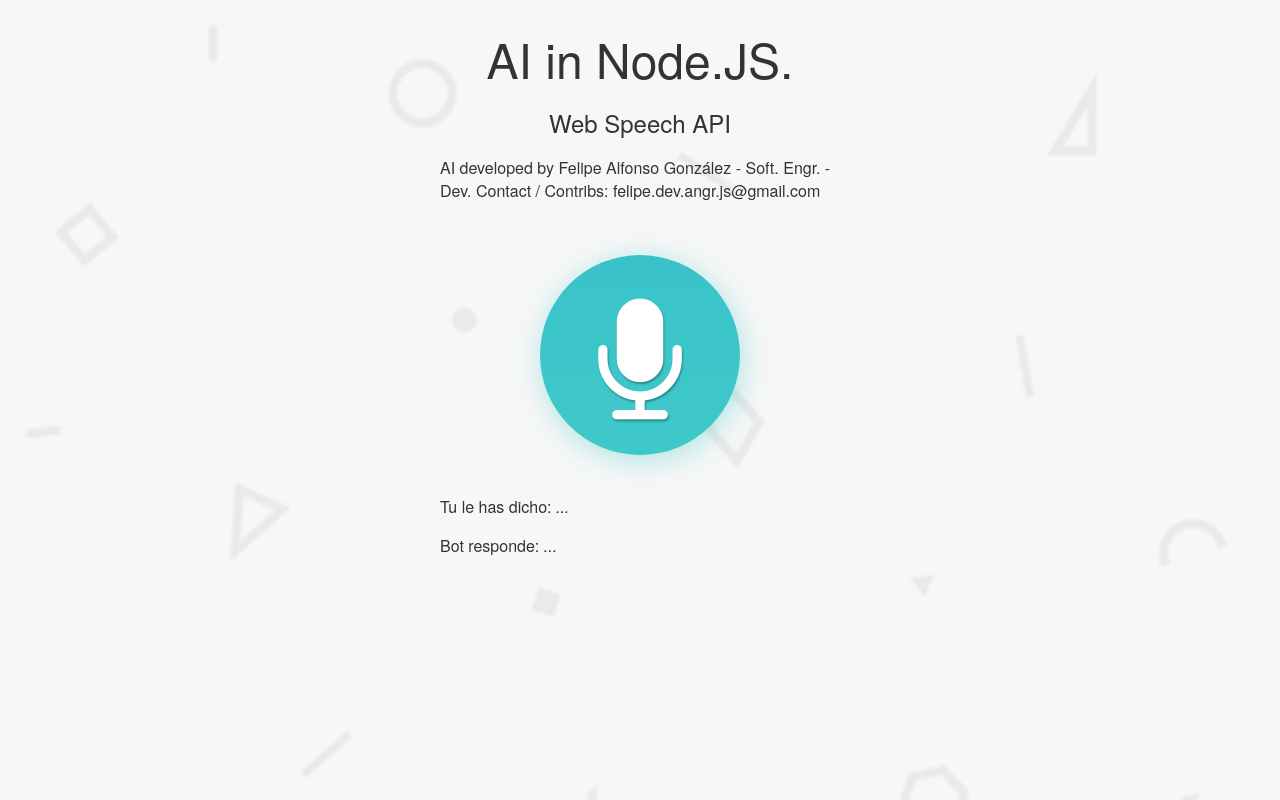
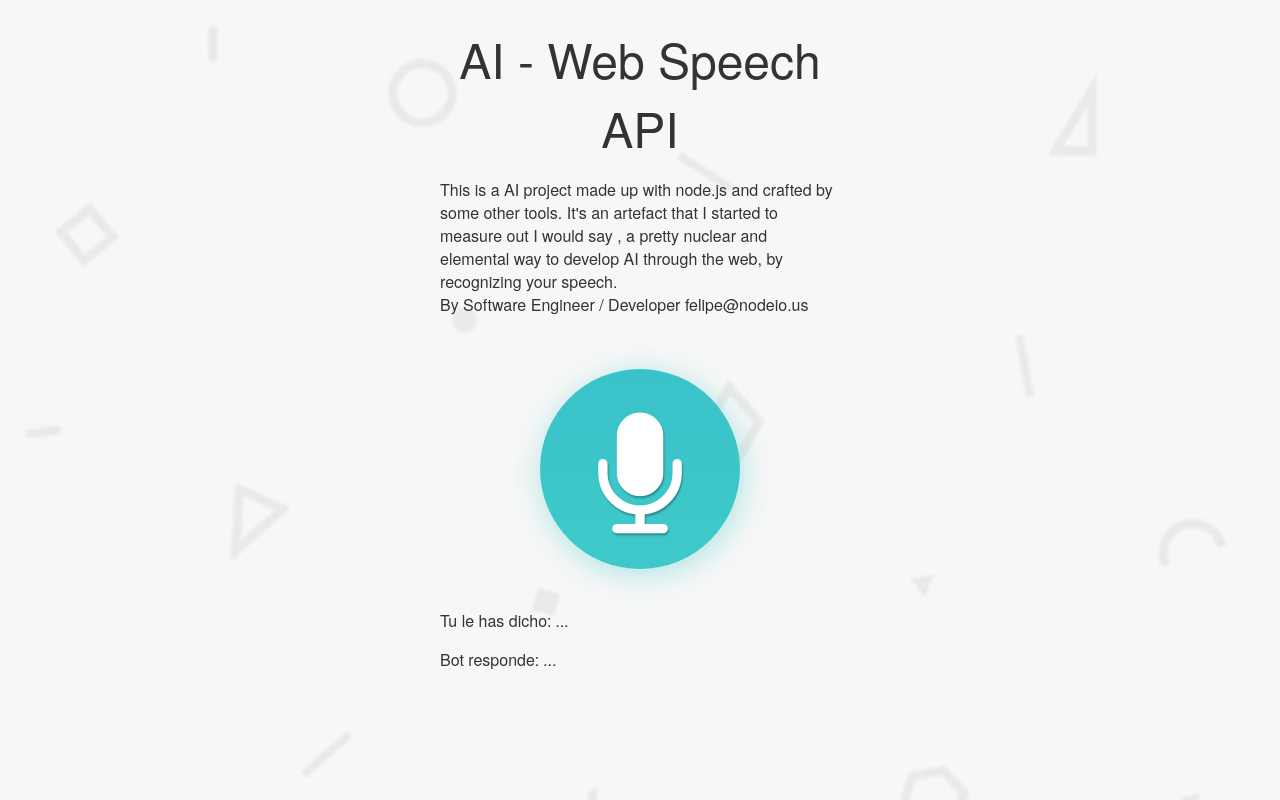
Before and after one commit to nymexhub/Voicentia, a website: page views/index.html in a window 1280 px wide. Drawn offline with nearby package versions, Linux system fonts and the light colour scheme; files that its build step writes are made by us from their sources; no server answers; files whose address does not match are found by name.

Commit message:
updating some old stuff

```diff
--- a/views/index.html
+++ b/views/index.html
@@ -7,7 +7,7 @@
     <meta name="description" content="Simple AI Chat Bot Demo with Web Speech API">
 
 
-    <title>AI developed with node.js including a Web Speech API</title>
+    <title>AI - Web Speech API</title>
 
     <link rel="stylesheet" href="https://cdnjs.cloudflare.com/ajax/libs/font-awesome/4.7.0/css/font-awesome.min.css">
     <link rel="stylesheet" href="css/style.css">
@@ -15,11 +15,11 @@
 
   <body>
     <section>
-      <h1>AI in Node.JS.</h1>
-      <h2>Web Speech API</h2>
+      <h1>AI - Web Speech API</h1>
 
-      <p>AI developed by Felipe Alfonso González - Soft. Engr. - Dev.
-         Contact / Contribs: felipe.dev.angr.js@gmail.com
+
+      <p>This is a AI project made up with node.js and crafted by some other tools. It's an artefact that I started to measure out I would say , a pretty nuclear and elemental way to develop AI through the web, by recognizing your speech.<br>
+        By Software Engineer / Developer felipe@nodeio.us
       </p>
 
       <button><i class="fa fa-microphone"></i></button>
```
Also changed, not shown: README.md, 1 other file.
